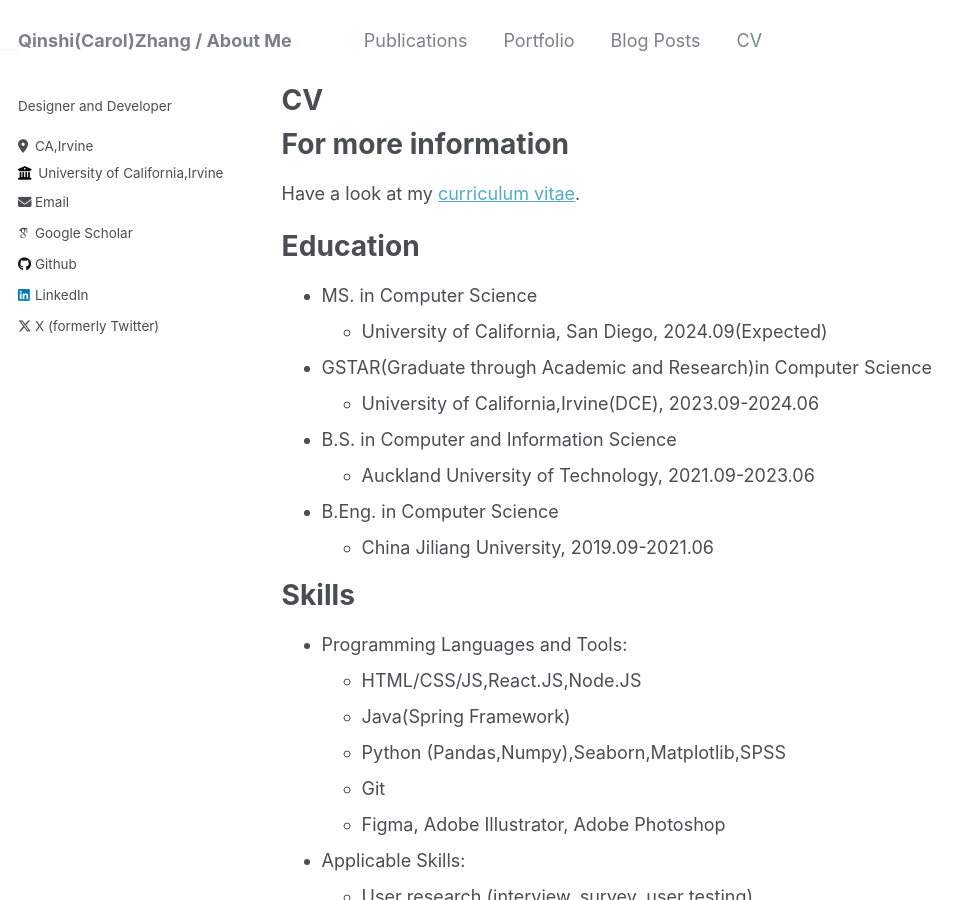
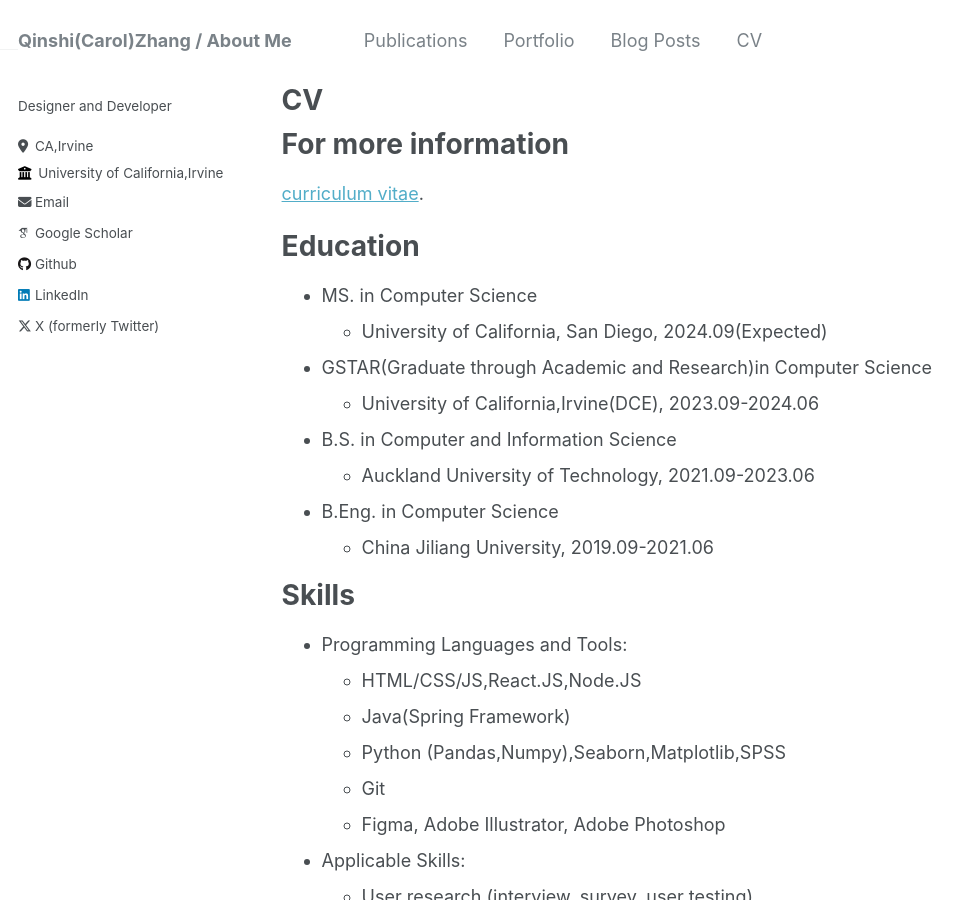
Before and after one commit to Carolzhangzz/AcademicWeb, a Jekyll site: the page built from _pages/cv.md, in a window 1280 px wide and 900 px high. Shown: the whole window, without its empty margins (0-976 px from the left). Built offline with Jekyll 4.4.1, drawn with Linux system fonts in a browser that asks for light colours; some web fonts are replaced.

Commit message:
Update cv.md

```diff
--- a/_pages/cv.md
+++ b/_pages/cv.md
@@ -12,7 +12,7 @@ redirect_from:
 
 For more information
 ======
-Have a look at my [curriculum vitae](https://drive.google.com/file/d/1dBjhWMfJFAyOUxBkXChSg3Z-dWc3-fYP/view?usp=sharing).
+[curriculum vitae](https://drive.google.com/file/d/1dBjhWMfJFAyOUxBkXChSg3Z-dWc3-fYP/view?usp=sharing).
 
 Education
 ======
```
